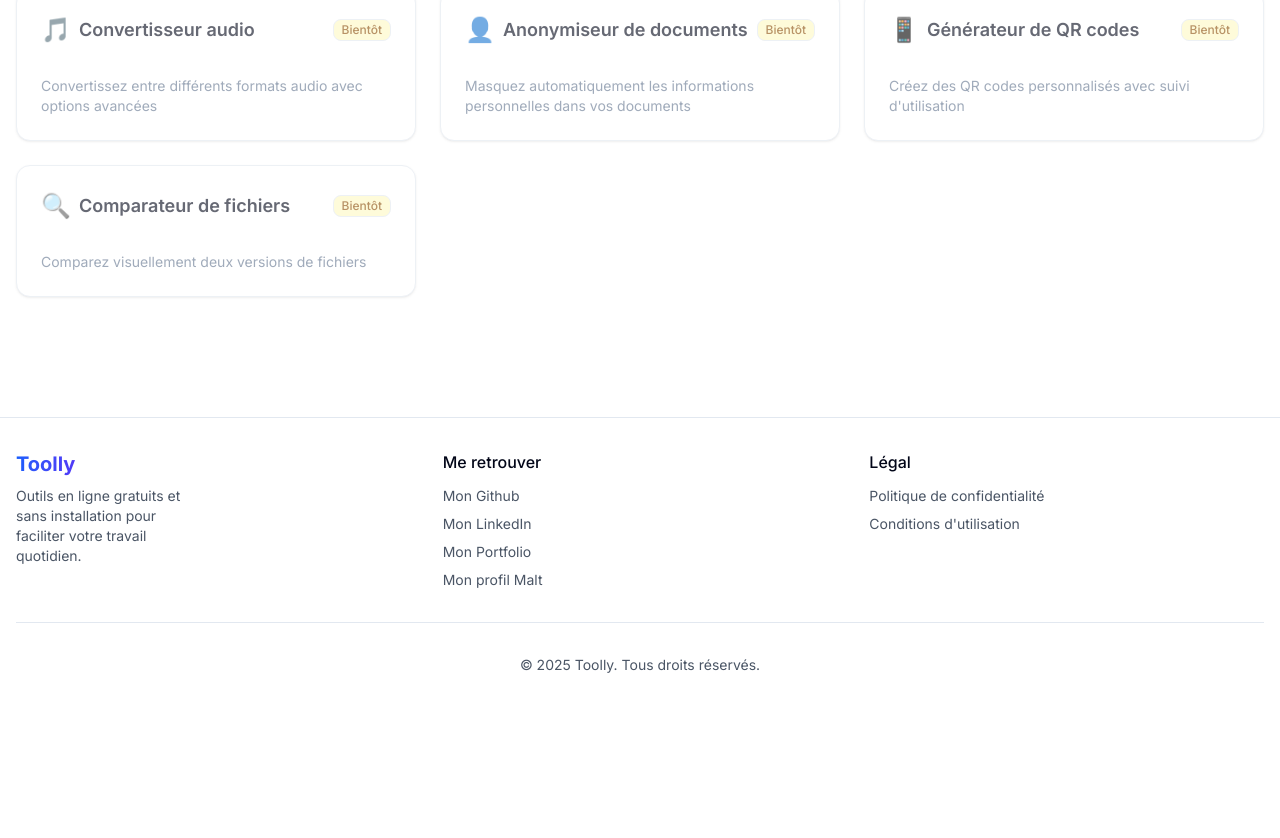
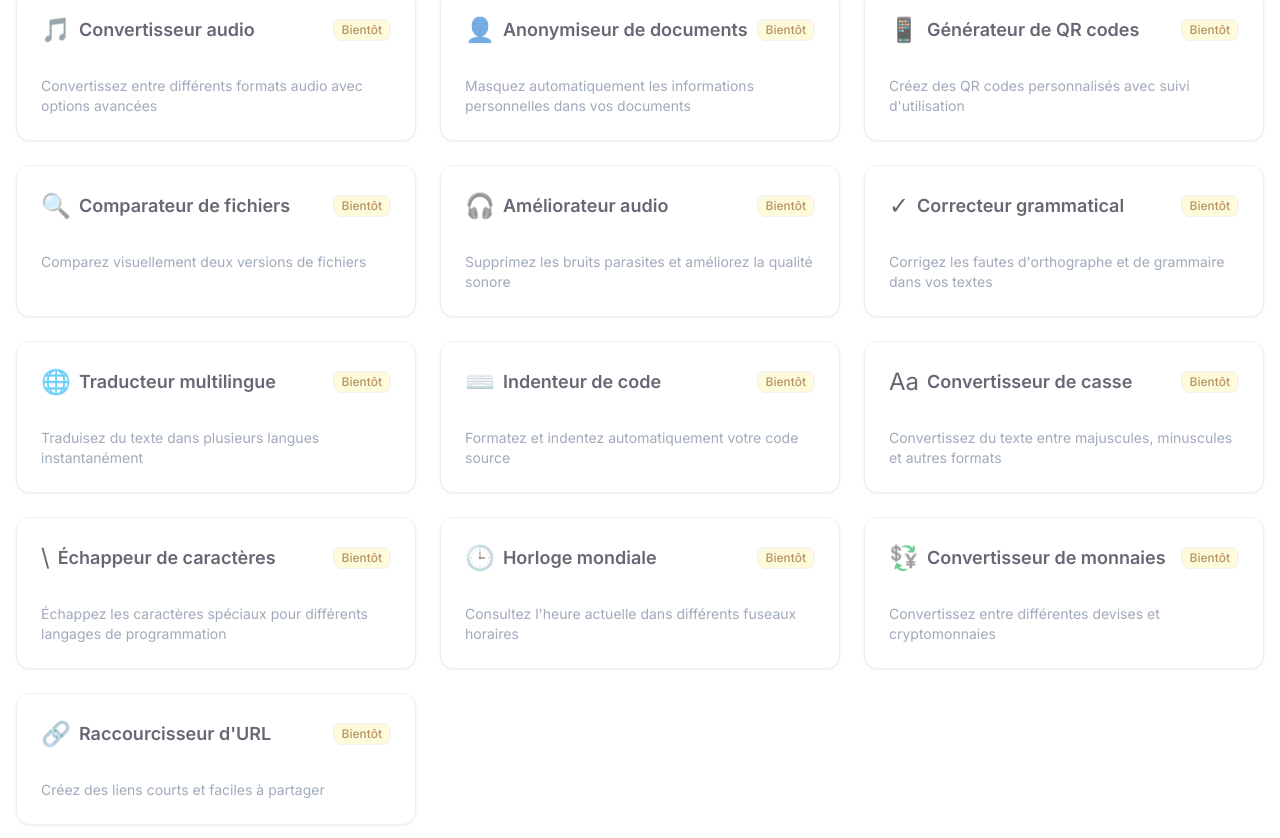
Before and after one commit to Legion-in-hell/toolly, a Next.js app: page / in a window 1280 px wide. Shown: the part 1122-1960 px from the top of the page. Before the commit the page ends 1829 px from the top, so only its background shows below. Built offline with nearby package versions, Linux system fonts and the light colour scheme.

Commit message:
feat: add upcoming tools to the tools list with descriptions and categories

```diff
--- a/src/app/page.tsx
+++ b/src/app/page.tsx
@@ -25,7 +25,7 @@ const categories = [
   { id: "misc", name: "Divers" },
 ];
 
-// Définir la liste des outils
+// Définir la liste des outils avec les nouveaux outils à venir
 const tools = [
   {
     id: "pdf-to-word",
@@ -130,6 +130,101 @@ const tools = [
     comingSoon: true,
     path: "/tools/file-comparator",
     icon: "🔍",
+  },
+  // Nouveaux outils à venir
+  {
+    id: "audio-enhancer",
+    name: "Améliorateur audio",
+    description:
+      "Supprimez les bruits parasites et améliorez la qualité sonore",
+    category: "misc",
+    popular: false,
+    comingSoon: true,
+    path: "/tools/audio-enhancer",
+    icon: "🎧",
+  },
+  {
+    id: "grammar-checker",
+    name: "Correcteur grammatical",
+    description:
+      "Corrigez les fautes d'orthographe et de grammaire dans vos textes",
+    category: "text",
+    popular: true,
+    comingSoon: true,
+    path: "/tools/grammar-checker",
+    icon: "✓",
+  },
+  {
+    id: "translator",
+    name: "Traducteur multilingue",
+    description: "Traduisez du texte dans plusieurs langues instantanément",
+    category: "text",
+    popular: true,
+    comingSoon: true,
+    path: "/tools/translator",
+    icon: "🌐",
+  },
+  {
+    id: "code-indenter",
+    name: "Indenteur de code",
+    description: "Formatez et indentez automatiquement votre code source",
+    category: "text",
+    popular: false,
+    comingSoon: true,
+    path: "/tools/code-indenter",
+    icon: "⌨️",
+  },
+  {
+    id: "case-converter",
+    name: "Convertisseur de casse",
+    description:
+      "Convertissez du texte entre majuscules, minuscules et autres formats",
+    category: "text",
+    popular: false,
+    comingSoon: true,
+    path: "/tools/case-converter",
+    icon: "Aa",
+  },
+  {
+    id: "character-escaper",
+    name: "Échappeur de caractères",
+    description:
+      "Échappez les caractères spéciaux pour différents langages de programmation",
+    category: "text",
+    popular: false,
+    comingSoon: true,
+    path: "/tools/character-escaper",
+    icon: "\\",
+  },
+  {
+    id: "world-clock",
+    name: "Horloge mondiale",
+    description: "Consultez l'heure actuelle dans différents fuseaux horaires",
+    category: "misc",
+    popular: false,
+    comingSoon: true,
+    path: "/tools/world-clock",
+    icon: "🕒",
+  },
+  {
+    id: "currency-converter",
+    name: "Convertisseur de monnaies",
+    description: "Convertissez entre différentes devises et cryptomonnaies",
+    category: "conversion",
+    popular: true,
+    comingSoon: true,
+    path: "/tools/currency-converter",
+    icon: "💱",
+  },
+  {
+    id: "url-shortener",
+    name: "Raccourcisseur d'URL",
+    description: "Créez des liens courts et faciles à partager",
+    category: "misc",
+    popular: false,
+    comingSoon: true,
+    path: "/tools/url-shortener",
+    icon: "🔗",
   },
 ];
 
```
